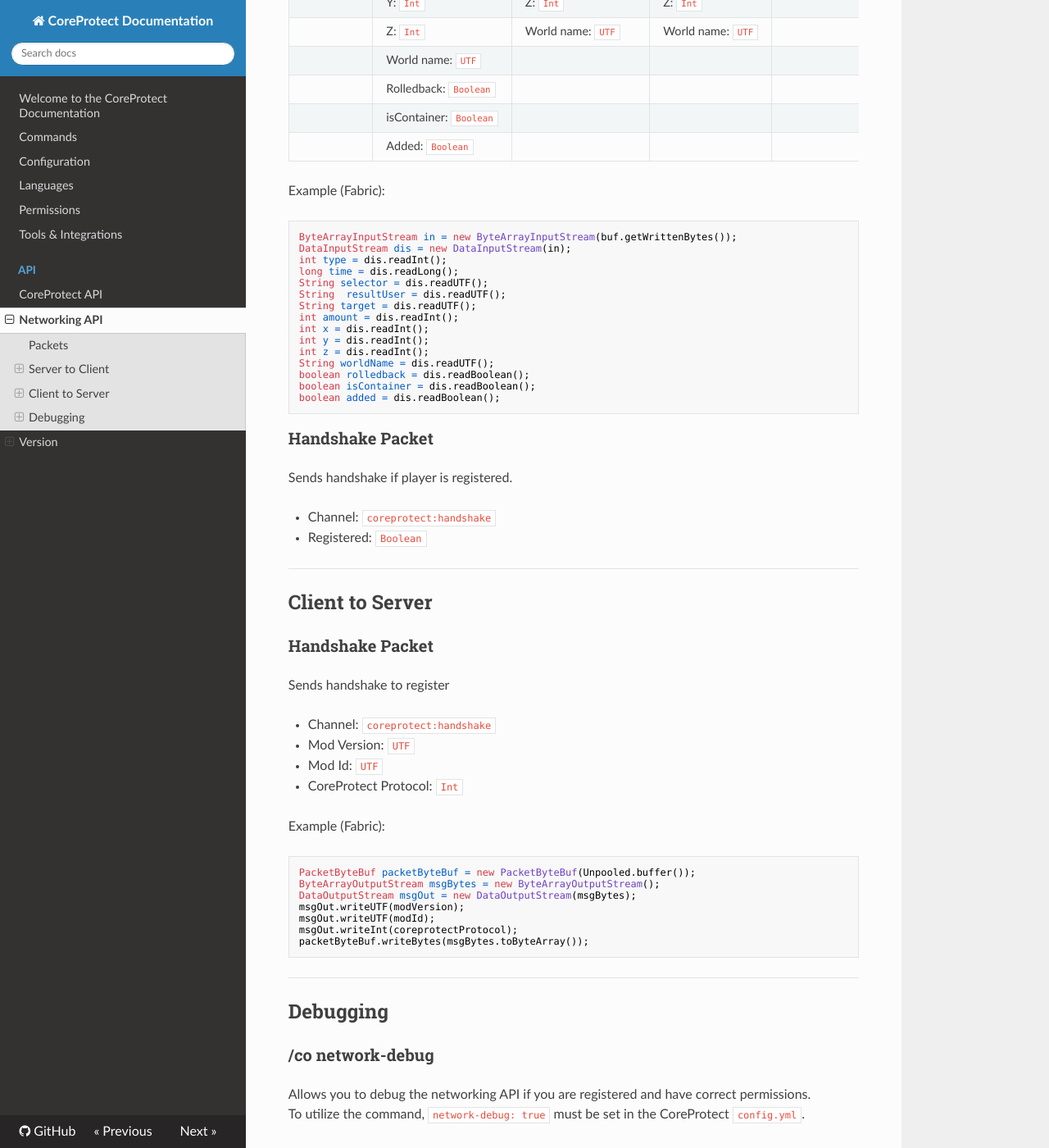
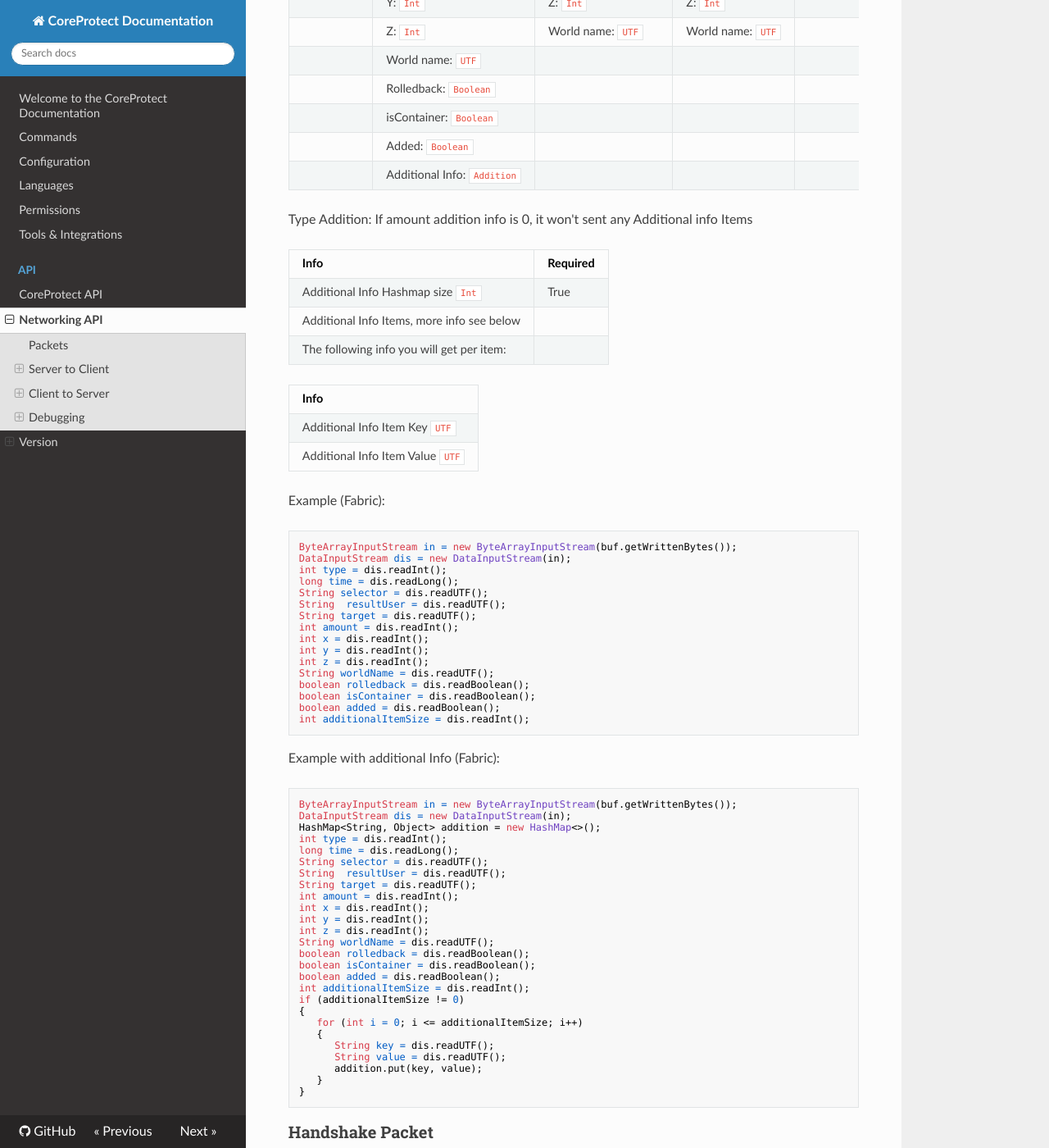
Before and after one commit to PlayPro/CoreProtect, an MkDocs documentation site: the page built from docs/api/networking.md, in a window 1280 px wide and 1400 px high, scrolled down 979 px. Shown: the whole window at 82% size. Built offline with MkDocs 1.6.1, drawn with Linux system fonts in a browser that asks for light colours; nearby versions of some CDN libraries.

Commit message:
fix docs

````diff
--- a/docs/api/networking.md
+++ b/docs/api/networking.md
@@ -22,20 +22,35 @@ Sends data from the database.
 
 * Channel: `coreprotect:data`
 
-| Type: `Int` | 1                      | 2                      | 3                  | 4                  |
-|-------------|------------------------|------------------------|--------------------|--------------------|
-|             | Time: `long`           | Time: `long`           | Time: `long`       | Time: `long`       |
-|             | Phrase selector: `UTF` | Phrase selector: `UTF` | Result User: `UTF` | Result User: `UTF` |
-|             | Result User: `UTF`     | Result User: `UTF`     | Message: `UTF`     | Target: `UTF`      |
-|             | Target: `UTF`          | Amount: `Int`          | Sign: `Boolean`    |                    |
-|             | Amount: `Int`          | X: `Int`               | X: `Int`           |                    |
-|             | X: `Int`               | Y: `Int`               | Y: `Int`           |                    |
-|             | Y: `Int`               | Z: `Int`               | Z: `Int`           |                    |
-|             | Z: `Int`               | World name: `UTF`      | World name: `UTF`  |                    |
-|             | World name: `UTF`      |                        |                    |                    |
-|             | Rolledback: `Boolean`  |                        |                    |                    |
-|             | isContainer: `Boolean` |                        |                    |                    |
-|             | Added: `Boolean`       |                        |                    |                    |
+| Type: `Int` | 1                           | 2                      | 3                  | 4                  |
+|-------------|-----------------------------|------------------------|--------------------|--------------------|
+|             | Time: `long`                | Time: `long`           | Time: `long`       | Time: `long`       |
+|             | Phrase selector: `UTF`      | Phrase selector: `UTF` | Result User: `UTF` | Result User: `UTF` |
+|             | Result User: `UTF`          | Result User: `UTF`     | Message: `UTF`     | Target: `UTF`      |
+|             | Target: `UTF`               | Amount: `Int`          | Sign: `Boolean`    |                    |
+|             | Amount: `Int`               | X: `Int`               | X: `Int`           |                    |
+|             | X: `Int`                    | Y: `Int`               | Y: `Int`           |                    |
+|             | Y: `Int`                    | Z: `Int`               | Z: `Int`           |                    |
+|             | Z: `Int`                    | World name: `UTF`      | World name: `UTF`  |                    |
+|             | World name: `UTF`           |                        |                    |                    |
+|             | Rolledback: `Boolean`       |                        |                    |                    |
+|             | isContainer: `Boolean`      |                        |                    |                    |
+|             | Added: `Boolean`            |                        |                    |                    |
+|             | Additional Info: `Addition` |                        |                    |                    |
+
+Type Addition:
+If amount addition info is 0, it won't sent any Additional info Items
+
+| Info                                       | Required |
+|--------------------------------------------|----------|
+| Additional Info Hashmap size `Int`         | True     |
+| Additional Info Items, more info see below |          |
+The following info you will get per item:
+
+| Info                             |
+|----------------------------------|
+| Additional Info Item Key `UTF`   |
+| Additional Info Item Value `UTF` |
 
 Example (Fabric):
 ```
@@ -54,6 +69,37 @@ String worldName = dis.readUTF();
 boolean rolledback = dis.readBoolean();
 boolean isContainer = dis.readBoolean();
 boolean added = dis.readBoolean();
+int additionalItemSize = dis.readInt();
+```
+
+Example with additional Info (Fabric):
+```
+ByteArrayInputStream in = new ByteArrayInputStream(buf.getWrittenBytes());
+DataInputStream dis = new DataInputStream(in);
+HashMap<String, Object> addition = new HashMap<>();
+int type = dis.readInt();
+long time = dis.readLong();
+String selector = dis.readUTF();
+String  resultUser = dis.readUTF();
+String target = dis.readUTF();
+int amount = dis.readInt();
+int x = dis.readInt();
+int y = dis.readInt();
+int z = dis.readInt();
+String worldName = dis.readUTF();
+boolean rolledback = dis.readBoolean();
+boolean isContainer = dis.readBoolean();
+boolean added = dis.readBoolean();
+int additionalItemSize = dis.readInt();
+if (additionalItemSize != 0)
+{
+   for (int i = 0; i <= additionalItemSize; i++)
+   {
+      String key = dis.readUTF();
+      String value = dis.readUTF();
+      addition.put(key, value);
+   }
+}
 ```
 
 ### Handshake Packet
````
